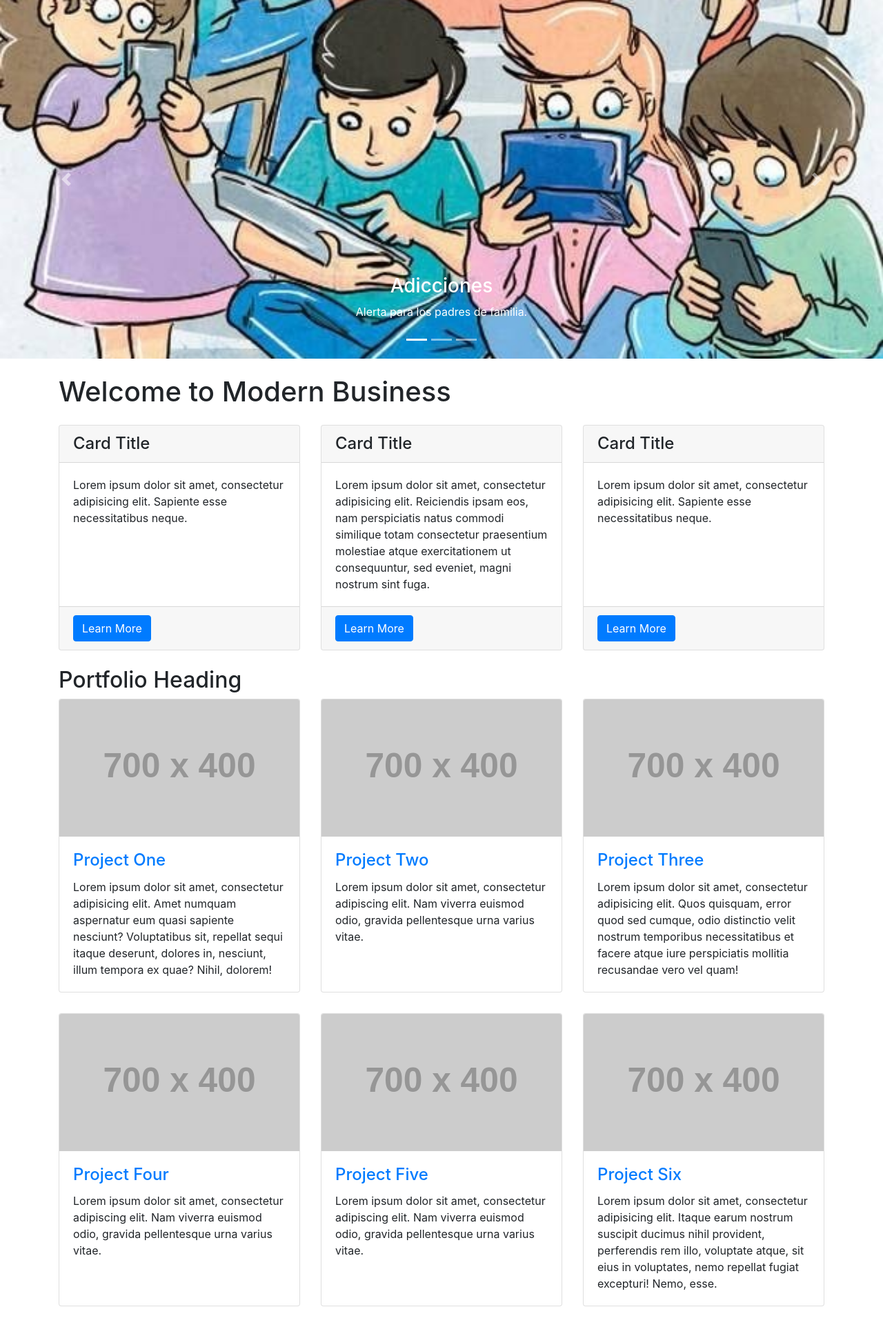
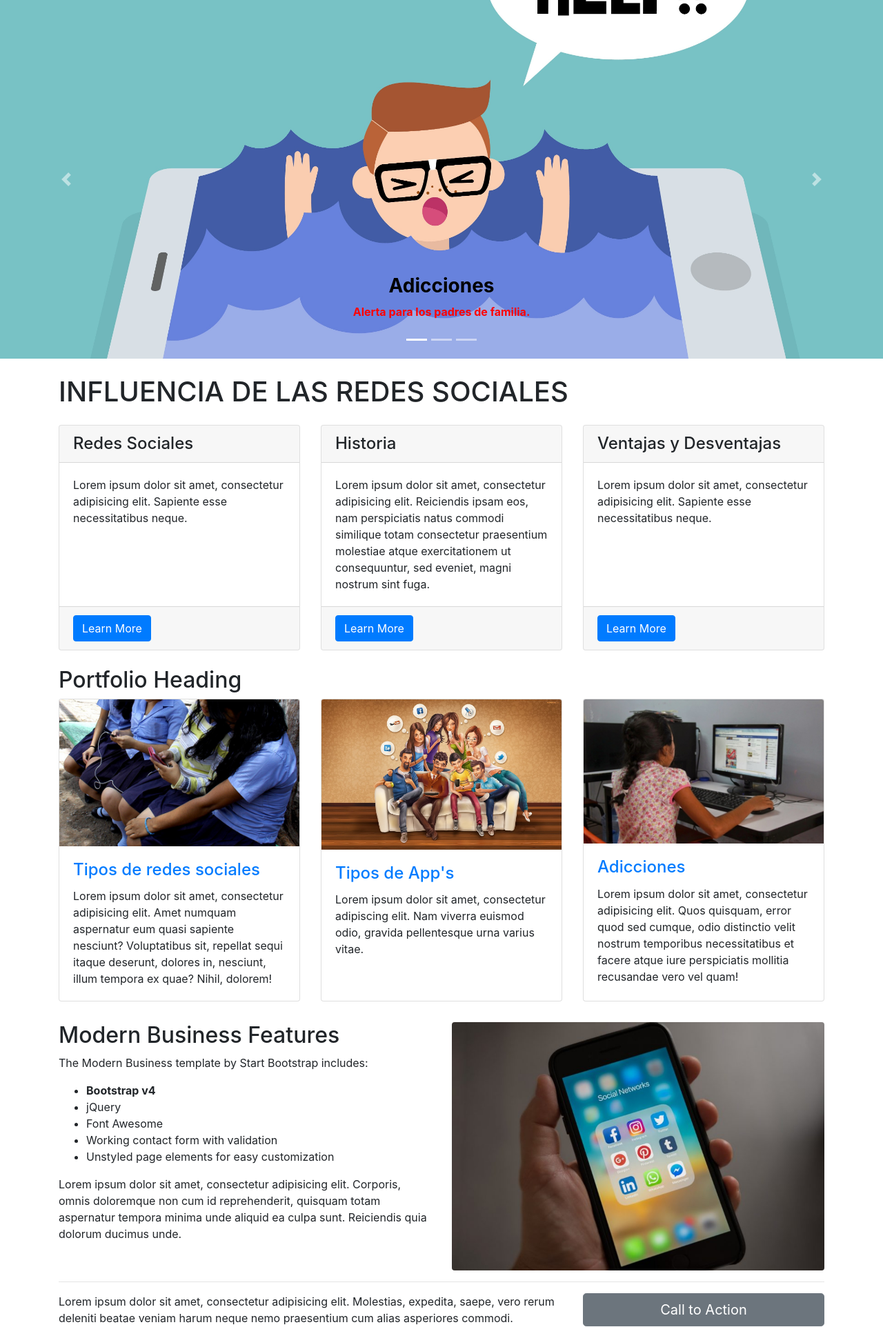
Before and after one commit to altamiranoesdras/IRS, a Laravel app: page / in a window 1280 px wide. Shown: the part 56-1980 px from the top of the page at 69% size. Run offline with Laravel 8, Linux system fonts and the light colour scheme; grey boxes labelled with a size stand in for pictures from a placeholder-image service; some libraries are stand-ins or nearby versions.

Commit message:
Nuevas imagenes y mejoras home

```diff
--- a/resources/views/home.blade.php
+++ b/resources/views/home.blade.php
@@ -1,5 +1,19 @@
 @extends('layouts.app')
 
+@push('css')
+<style>
+    .carousel-caption > p{
+        color: red;
+        font-weight: bold;
+    }
+
+    .carousel-caption > h3{
+        color: black;
+        font-weight: bold;
+
+    }
+</style>
+@endpush
 @section('contenido')
     <header>
         <div id="carouselExampleIndicators" class="carousel slide" data-ride="carousel">
@@ -24,7 +38,7 @@
                     </div>
                 </div>
                 <!-- Slide Three - Set the background image for this slide in the line below -->
-                <div class="carousel-item" style="background-image: url('{{asset('img/4.jpeg')}}')">
+                <div class="carousel-item" style="background-image: url('{{asset('img/18.jpg')}}')">
                     <div class="carousel-caption d-none d-md-block">
                         <h3>Aislamiento</h3>
                         <p>Se ha perdido la interacción personal.</p>
@@ -45,13 +59,13 @@
     <!-- Page Content -->
     <div class="container">
 
-        <h1 class="my-4">Welcome to Modern Business</h1>
+        <h1 class="my-4">INFLUENCIA DE LAS REDES SOCIALES</h1>
 
         <!-- Marketing Icons Section -->
         <div class="row">
             <div class="col-lg-4 mb-4">
                 <div class="card h-100">
-                    <h4 class="card-header">Card Title</h4>
+                    <h4 class="card-header">Redes Sociales</h4>
                     <div class="card-body">
                         <p class="card-text">Lorem ipsum dolor sit amet, consectetur adipisicing elit. Sapiente esse necessitatibus neque.</p>
                     </div>
@@ -62,7 +76,7 @@
             </div>
             <div class="col-lg-4 mb-4">
                 <div class="card h-100">
-                    <h4 class="card-header">Card Title</h4>
+                    <h4 class="card-header">Historia</h4>
                     <div class="card-body">
                         <p class="card-text">Lorem ipsum dolor sit amet, consectetur adipisicing elit. Reiciendis ipsam eos, nam perspiciatis natus commodi similique totam consectetur praesentium molestiae atque exercitationem ut consequuntur, sed eveniet, magni nostrum sint fuga.</p>
                     </div>
@@ -73,7 +87,7 @@
             </div>
             <div class="col-lg-4 mb-4">
                 <div class="card h-100">
-                    <h4 class="card-header">Card Title</h4>
+                    <h4 class="card-header">Ventajas y Desventajas</h4>
                     <div class="card-body">
                         <p class="card-text">Lorem ipsum dolor sit amet, consectetur adipisicing elit. Sapiente esse necessitatibus neque.</p>
                     </div>
@@ -91,10 +105,10 @@
         <div class="row">
             <div class="col-lg-4 col-sm-6 portfolio-item">
                 <div class="card h-100">
-                    <a href="#"><img class="card-img-top" src="http://placehold.it/700x400" alt=""></a>
+                    <a href="#"><img class="card-img-top" src="{{asset('img/5.jpeg')}}" alt=""></a>
                     <div class="card-body">
                         <h4 class="card-title">
-                            <a href="#">Project One</a>
+                            <a href="#">Tipos de redes sociales</a>
                         </h4>
                         <p class="card-text">Lorem ipsum dolor sit amet, consectetur adipisicing elit. Amet numquam aspernatur eum quasi sapiente nesciunt? Voluptatibus sit, repellat sequi itaque deserunt, dolores in, nesciunt, illum tempora ex quae? Nihil, dolorem!</p>
                     </div>
@@ -102,10 +116,10 @@
             </div>
             <div class="col-lg-4 col-sm-6 portfolio-item">
                 <div class="card h-100">
-                    <a href="#"><img class="card-img-top" src="http://placehold.it/700x400" alt=""></a>
+                    <a href="#"><img class="card-img-top" src="{{asset('img/6.jpeg')}}" alt=""></a>
                     <div class="card-body">
                         <h4 class="card-title">
-                            <a href="#">Project Two</a>
+                            <a href="#">Tipos de App's</a>
                         </h4>
                         <p class="card-text">Lorem ipsum dolor sit amet, consectetur adipiscing elit. Nam viverra euismod odio, gravida pellentesque urna varius vitae.</p>
                     </div>
@@ -113,45 +127,12 @@
             </div>
             <div class="col-lg-4 col-sm-6 portfolio-item">
                 <div class="card h-100">
-                    <a href="#"><img class="card-img-top" src="http://placehold.it/700x400" alt=""></a>
+                    <a href="#"><img class="card-img-top" src="{{asset('img/7.jpeg')}}" alt=""></a>
                     <div class="card-body">
                         <h4 class="card-title">
-                            <a href="#">Project Three</a>
+                            <a href="#">Adicciones</a>
                         </h4>
                         <p class="card-text">Lorem ipsum dolor sit amet, consectetur adipisicing elit. Quos quisquam, error quod sed cumque, odio distinctio velit nostrum temporibus necessitatibus et facere atque iure perspiciatis mollitia recusandae vero vel quam!</p>
-                    </div>
-                </div>
-            </div>
-            <div class="col-lg-4 col-sm-6 portfolio-item">
-                <div class="card h-100">
-                    <a href="#"><img class="card-img-top" src="http://placehold.it/700x400" alt=""></a>
-                    <div class="card-body">
-                        <h4 class="card-title">
-                            <a href="#">Project Four</a>
-                        </h4>
-                        <p class="card-text">Lorem ipsum dolor sit amet, consectetur adipiscing elit. Nam viverra euismod odio, gravida pellentesque urna varius vitae.</p>
-                    </div>
-                </div>
-            </div>
-            <div class="col-lg-4 col-sm-6 portfolio-item">
-                <div class="card h-100">
-                    <a href="#"><img class="card-img-top" src="http://placehold.it/700x400" alt=""></a>
-                    <div class="card-body">
-                        <h4 class="card-title">
-                            <a href="#">Project Five</a>
-                        </h4>
-                        <p class="card-text">Lorem ipsum dolor sit amet, consectetur adipiscing elit. Nam viverra euismod odio, gravida pellentesque urna varius vitae.</p>
-                    </div>
-                </div>
-            </div>
-            <div class="col-lg-4 col-sm-6 portfolio-item">
-                <div class="card h-100">
-                    <a href="#"><img class="card-img-top" src="http://placehold.it/700x400" alt=""></a>
-                    <div class="card-body">
-                        <h4 class="card-title">
-                            <a href="#">Project Six</a>
-                        </h4>
-                        <p class="card-text">Lorem ipsum dolor sit amet, consectetur adipisicing elit. Itaque earum nostrum suscipit ducimus nihil provident, perferendis rem illo, voluptate atque, sit eius in voluptates, nemo repellat fugiat excepturi! Nemo, esse.</p>
                     </div>
                 </div>
             </div>
@@ -175,7 +156,7 @@
                 <p>Lorem ipsum dolor sit amet, consectetur adipisicing elit. Corporis, omnis doloremque non cum id reprehenderit, quisquam totam aspernatur tempora minima unde aliquid ea culpa sunt. Reiciendis quia dolorum ducimus unde.</p>
             </div>
             <div class="col-lg-6">
-                <img class="img-fluid rounded" src="http://placehold.it/700x450" alt="">
+                <img class="img-fluid rounded" src="{{asset('img/9.jpeg')}}" alt="">
             </div>
         </div>
         <!-- /.row -->
--- a/resources/views/layouts/app.blade.php
+++ b/resources/views/layouts/app.blade.php
@@ -27,7 +27,7 @@
 @yield('contenido')
 
 <!-- Footer -->
-<footer class="py-5 bg-dark">
+<footer class="py-3 bg-dark">
     <div class="container">
         <p class="m-0 text-center text-white">Yulson Hornet Inc. Copyright &copy; Your Website 2018</p>
     </div>
```
Also changed, not shown: public/img/1.jpeg, public/img/18.jpg (added), public/img/4.jpeg.
